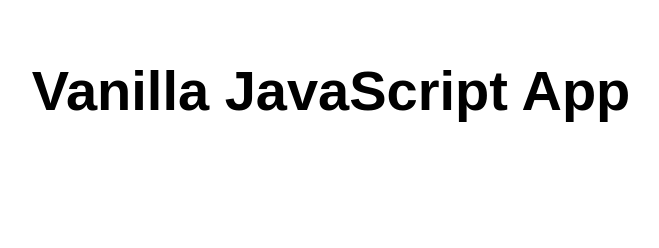
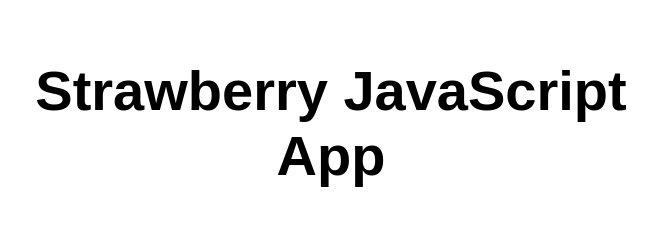
Before and after one commit to arjungit/taste, a plain HTML site: page index.html in a window 1280 px wide. Shown: the whole page, without its empty margins (309-968 px from the left). Drawn offline with Linux system fonts and the light colour scheme.

Commit message:
Update index.html

```diff
--- a/index.html
+++ b/index.html
@@ -10,7 +10,7 @@
 
 <body>
   <main>
-    <h1>Vanilla JavaScript App</h1>
+    <h1>Strawberry JavaScript App</h1>
   </main>
 </body>
 
```
